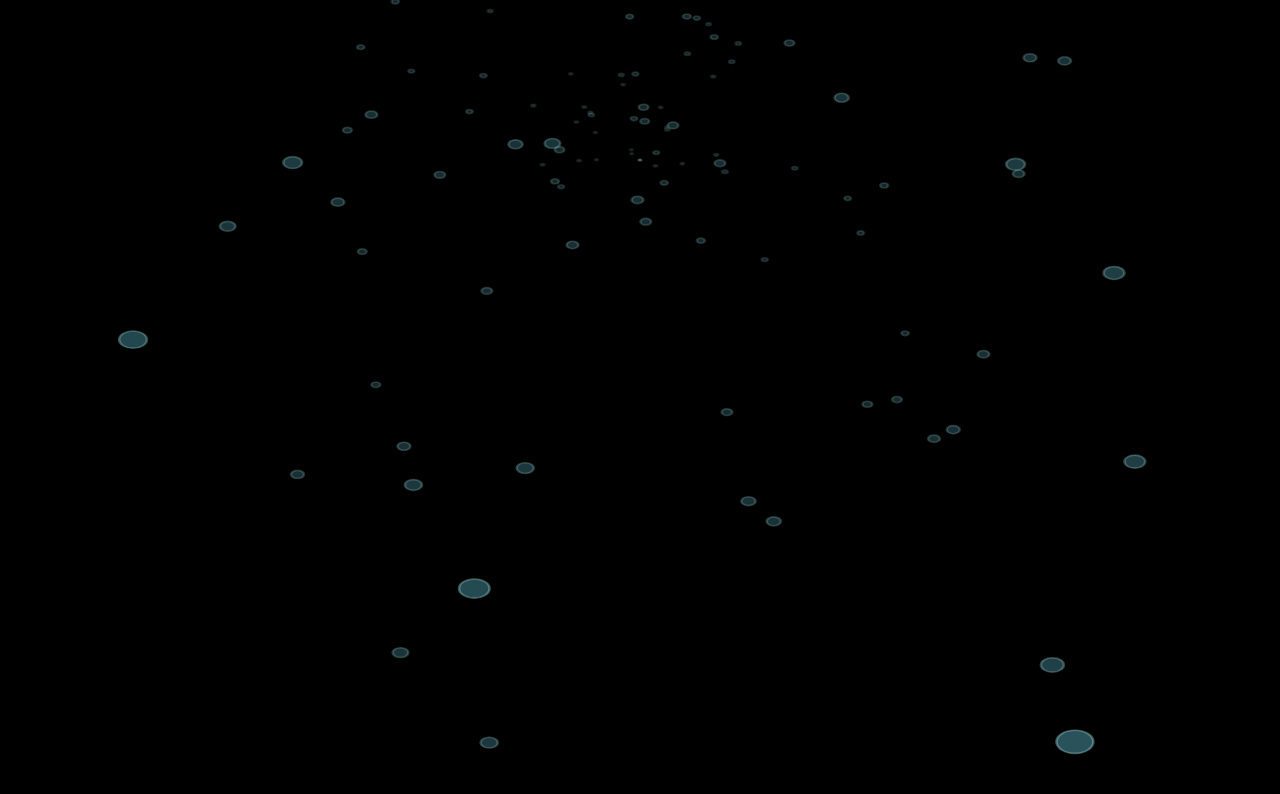
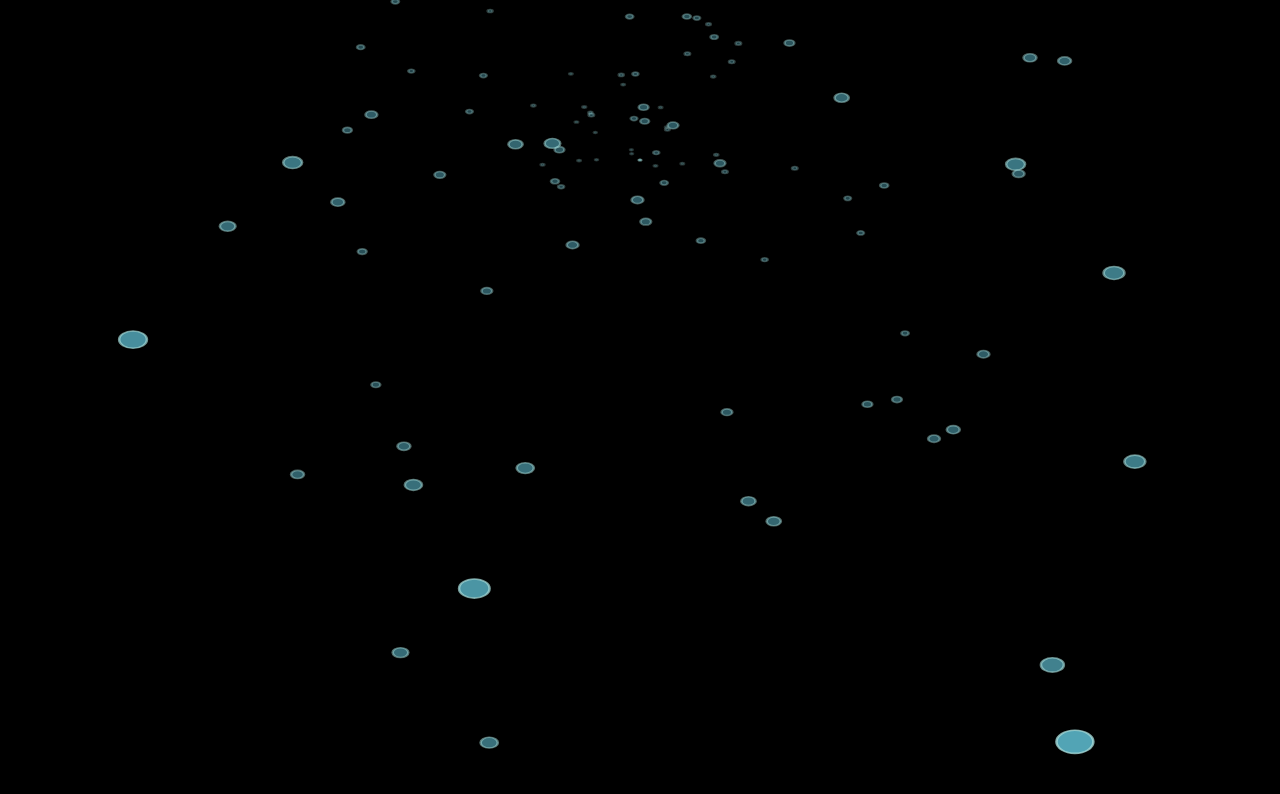
Before and after one commit to spiderrobb/MovieClip5, a website: page examples/Particles.html in a window 1280 px wide. Drawn offline with Linux system fonts and the light colour scheme.

Commit message:
added particles example, and build

```diff
--- a/examples/Stage.html
+++ b/examples/Particles.html
@@ -20,32 +20,8 @@
 		<canvas id="canvas1"></canvas>
 		<script type="text/javascript">
 			var stage = new Stage('canvas1', {_width: 500, _height: 500});
-			stage.displayState = 'stretch'
+			stage.displayState = 'stretch';
 			new ParticleGenerator(stage, 500);
-			/*
-			var width = 100;
-			for(var i = 1; i<=9; i++) {
-				for (var j = 1; j<=9; j++) {
-					stage.addChild(new MovieClip({
-						_x: i*50,
-						_y: j*50,
-						_originX: -width/2,
-						_originY: -width/2,
-						_width: width,
-						_height: width,
-						_graphicArgs : {
-							fillStyle: 'rgb('+(250*(j-i)/10)+','+(250*j/10)+','+(250*(i-j)/10)+')'
-						},
-						_alpha: .5,
-						onEnterFrame: function() {
-							this._rotation += 1;
-							this._scaleX = Math.sin(this._rotation* Math.PI/180);
-							this._scaleY = this._scaleX;
-						}
-					}));
-				}
-			}
-			*/
 			stage.play();
 
 			//ParticleGenerator.prototype = Object.create(MovieClip.prototype);
@@ -67,7 +43,7 @@
 						init: function() {
 							this._x         = self._x;
 							this._y         = self._y;
-							this._alpha     = .1;
+							this._alpha     = .2;
 							this._width     = 1;
 							this._height    = 1;
 							this._yvolocity = -Math.random()*self._maxYVolocity;
--- a/src/MovieClip.js
+++ b/src/MovieClip.js
@@ -29,7 +29,7 @@ function MovieClip(args){
 	this._children       = [];
 	this._tweens         = [];
 	this._uniqueID       = MovieClip.objectCount++;
-	this._name           = args.name || MovieClip.getUniqueName(this._uniqueID);
+	this._name           = args._name || MovieClip.getUniqueName(this._uniqueID);
 	this._parent         = null;
 	// functions
 	//this.onMouseMove     = args['onMouseMove'] || null;
--- a/src/ResourceLoader.js
+++ b/src/ResourceLoader.js
@@ -32,7 +32,7 @@ ResourceLoader.prototype.loadImages = function(images, callback) {
 		imageLoaded = function() {
 			self._loadedResources++;
 			if (callback) {
-				callback(self._totalResources, self._loadedResources);
+				callback(self._totalResources, self._loadedResources, this);
 			}
 		};
 	for (var i in images) {
--- a/src/Stage.js
+++ b/src/Stage.js
@@ -1,15 +1,16 @@
 Stage.prototype = Object.create(MovieClip.prototype);
 function Stage(canvas_id, args) {
 	// private vars
+	args           = args || {};
 	var self       = this,
 		_width     = 500,
 		_height    = 500,
-		_frameRate = 24,
+		_frameRate = args.frameRate || 24,
 		_listeners = [],
 		_interval  = null,
 		_canvas    = document.getElementById(canvas_id),
 		_context   = _canvas.getContext('2d'),
-		_displayState = 'fit',
+		_displayState = args.displayState || 'fit',
 	// private function declarations
 		_fullScreen,
 		_resize,
@@ -57,7 +58,7 @@ function Stage(canvas_id, args) {
 		self.onFullScreen();
 		_listeners.forEach(function(listener){
 			if (listener.onFullScreen) {
-				self.onFullScreen();
+				listener.onFullScreen();
 			}
 		});
 	};
@@ -71,7 +72,7 @@ function Stage(canvas_id, args) {
 		// checing listeners
 		_listeners.forEach(function(listener){
 			if (listener.onResize) {
-				self.onResize();
+				listener.onResize();
 			}
 		});
 	};
```
Also changed, not shown: build/MovieClip5.min.js (added).
